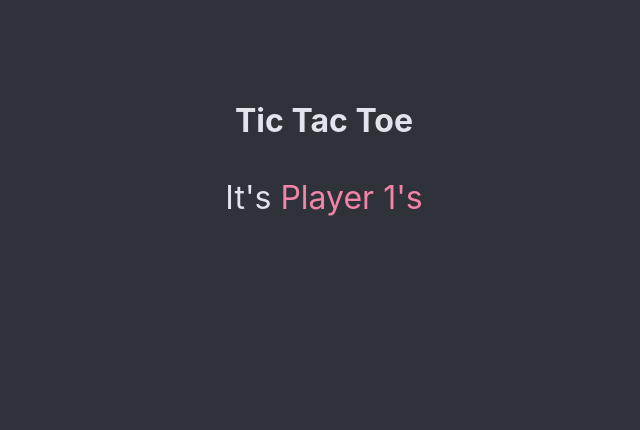
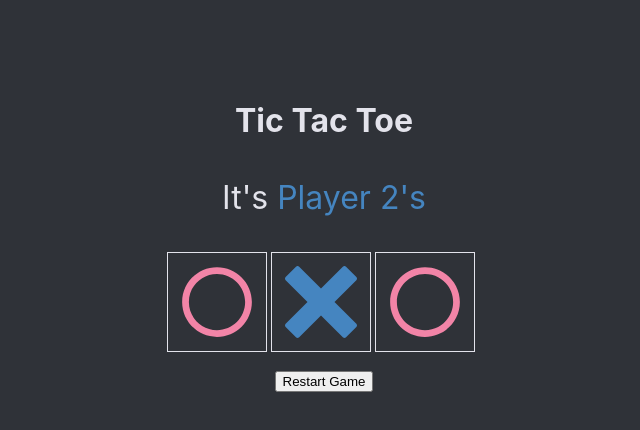
Before and after one commit to krames12/boilerplate-next-app, a Next.js app: page /tic-tac-toe in a window 1280 px wide. Shown: the top 430 px of the page, without its empty margins (316-956 px from the left). Built offline with nearby package versions, Linux system fonts and the light colour scheme.

Commit message:
adds first row and tiles to gameboard

```diff
--- /dev/null
+++ b/components/GameBoard/GameBoard.jsx
@@ -0,0 +1,38 @@
+import { useState } from "react";
+import GameBoardTile from "../GameBoardTile/GameBoardTile";
+
+import styles from './index.module.scss'
+
+const GameBoard = ({currentPlayer, handlePlayerChange}) => {
+  const [gameBoardStatus, setGameBoardStatus] = useState(
+    [
+      [null, 1, null],
+      [null, 2, null],
+      [null, null, null],
+    ]
+  );
+
+  const handleTurnCompletion = (row, tile) => {
+    handlePlayerChange();
+  }
+
+  return (
+    <div className={styles["game-board"]}>
+      <table>
+        <tr>
+          <td className={styles["game-tile"]}>
+            <GameBoardTile />
+          </td>
+          <td className={styles["game-tile"]}>
+            <GameBoardTile status={1} />
+          </td>
+          <td className={styles["game-tile"]}>
+          <GameBoardTile status={2} />
+          </td>
+        </tr>
+      </table>
+    </div>
+  )
+}
+
+export default GameBoard;
--- /dev/null
+++ b/components/GameBoard/index.module.scss
@@ -0,0 +1,4 @@
+.game-board {
+  margin: 1rem;
+  width: 320px;
+}
--- /dev/null
+++ b/components/GameBoardTile/GameBoardTile.jsx
@@ -0,0 +1,16 @@
+import { ImCross } from "react-icons/im";
+import { FaRegCircle } from "react-icons/fa";
+
+import styles from './index.module.scss';
+
+
+const GameBoardTile = ({status = null}) => (
+  <td className={styles["game-tile"]}>
+    {status && status == 1 ?
+      <ImCross className={`${styles.cross} ${styles["tile-icon"]}`} /> :
+      <FaRegCircle className={`${styles.circle} ${styles["tile-icon"]}`} />
+    }
+  </td>
+)
+
+export default GameBoardTile;
--- /dev/null
+++ b/components/GameBoardTile/index.module.scss
@@ -0,0 +1,21 @@
+.game-tile {
+  height: 100px;
+  width: 100px;
+  border: 1px solid #E3E3EB;
+  display: flex;
+  justify-content: center;
+  align-items: center;
+}
+
+.tile-icon {
+  width: 75%;
+  height: 75%;
+}
+
+.cross {
+  color: #4585c0;
+}
+
+.circle {
+  color: #f284a7;
+}
--- a/pages/tic-tac-toe/index.jsx
+++ b/pages/tic-tac-toe/index.jsx
@@ -1,11 +1,21 @@
 import { useState } from 'react';
 import Head from 'next/head'
-import Image from 'next/image'
+import GameBoard from '../../components/GameBoard/GameBoard';
 
 import styles from './index.module.scss'
 
 export default function TicTacToe() {
-  const [currentPlayer, setCurrentPlayer] = useState("player1")
+  const [currentPlayer, setCurrentPlayer] = useState(2)
+
+  const handlePlayerChange = () => {
+    const nextPlayer = currentPlayer == 1 ? 2 : 1;
+
+    setCurrentPlayer(nextPlayer);
+  }
+
+  const handleReset = () => {
+    setCurrentPlayer(1)
+  }
 
   return (
     <div className={styles.container}>
@@ -20,11 +30,12 @@ export default function TicTacToe() {
         </h1>
 
         <p className={styles["turn-indicator"]}>
-          It&apos;s <span className={`${styles[currentPlayer]}`}>Player 1&apos;s</span>
+          It&apos;s <span className={`${styles[`player${currentPlayer}`]}`}>Player {currentPlayer}&apos;s</span>
         </p>
 
-        <div className={styles["game-board"]}>
-        </div>
+        <GameBoard {...{currentPlayer, handlePlayerChange}} />
+
+        <button onClick={handleReset}>Restart Game</button>
       </main>
     </div>
   )
--- a/pages/tic-tac-toe/index.module.scss
+++ b/pages/tic-tac-toe/index.module.scss
@@ -19,7 +19,3 @@ $playstation-blue: #4585c0;
   font-size: 2rem;
   margin: 1rem 0;
 }
-
-.game-board {
-  margin: 1rem;
-}
```
